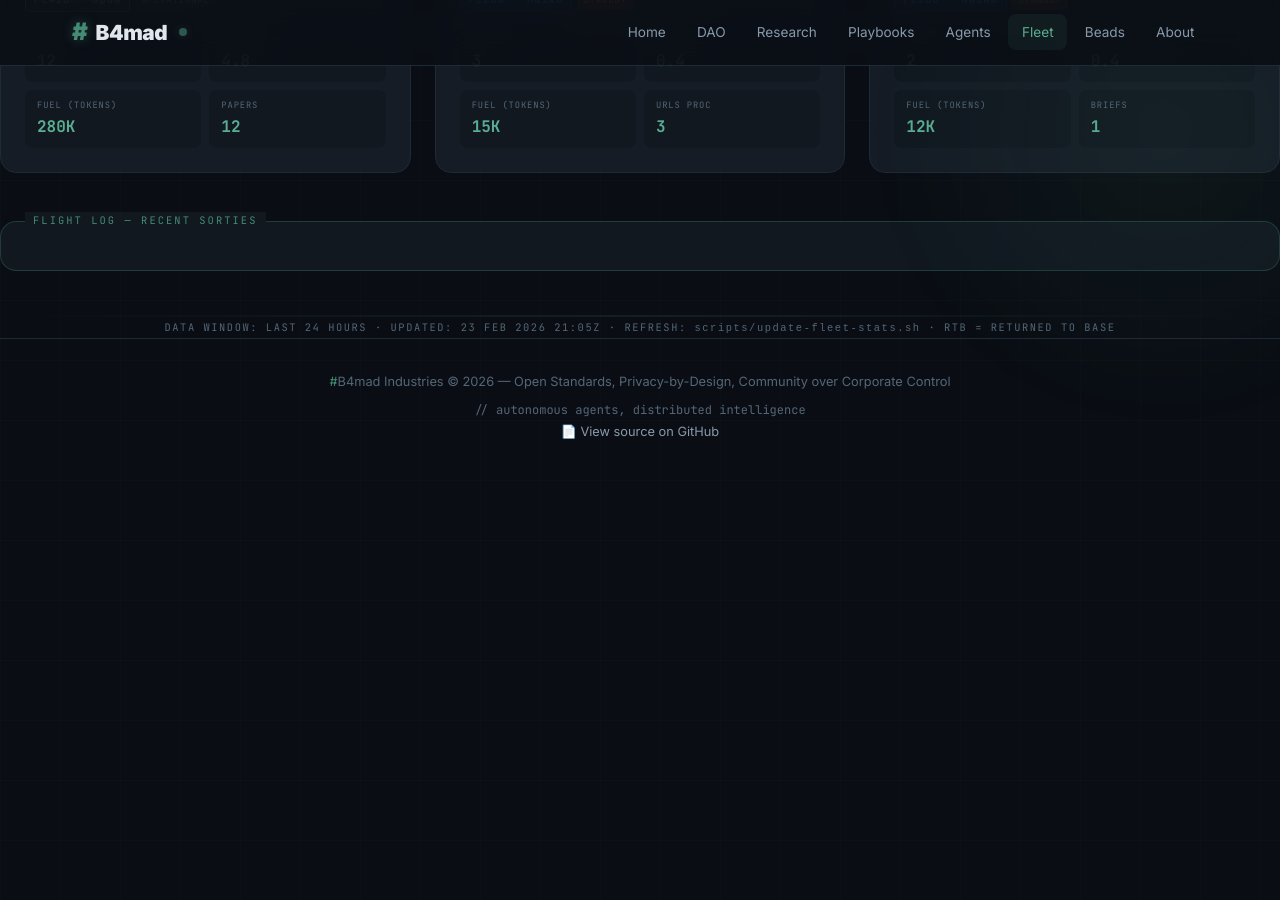
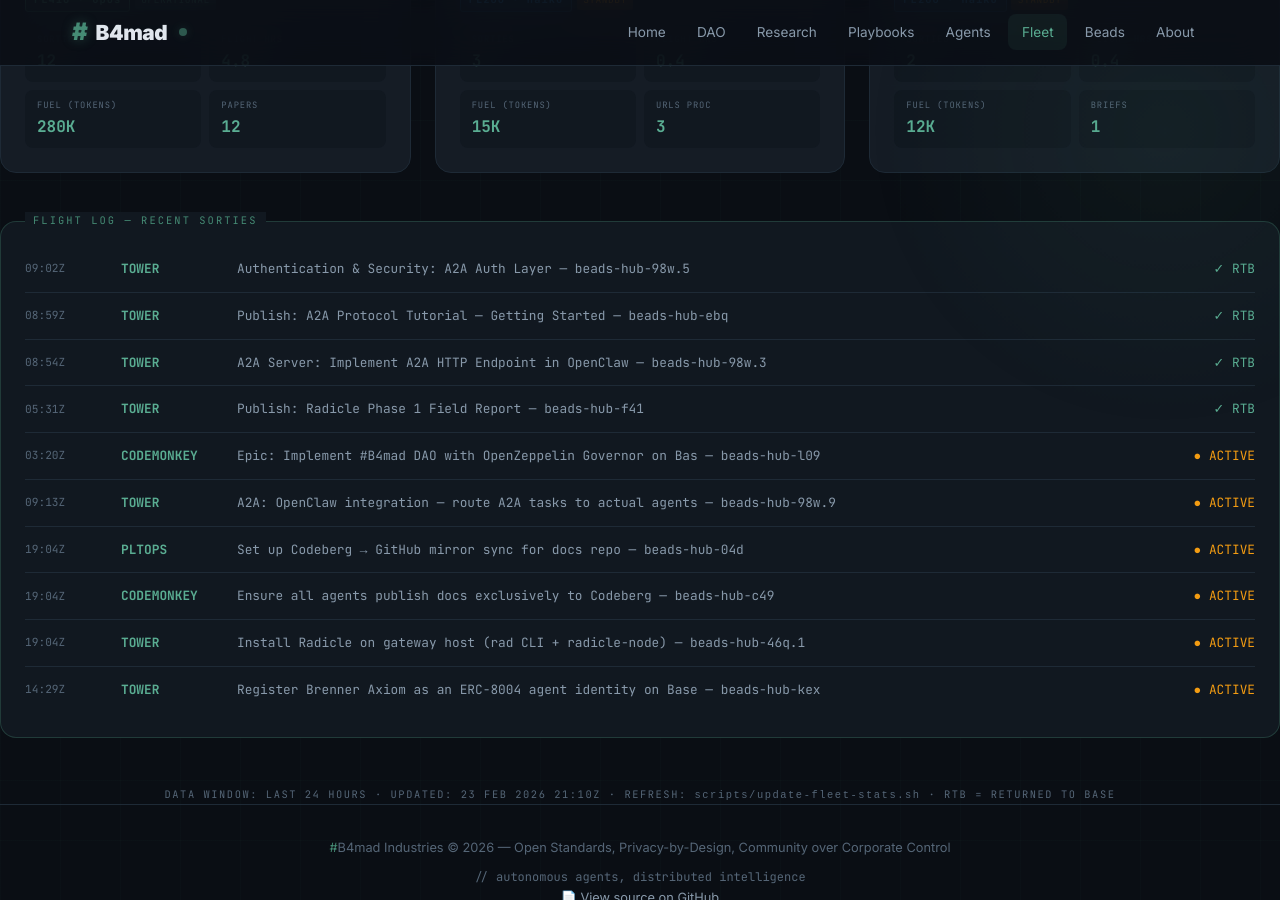
Before and after one commit to brenner-axiom/docs, a Jekyll site: the page built from fleet/index.html, in a window 1280 px wide and 900 px high, scrolled down 806 px. Built offline with Jekyll 4.4.1, drawn with Linux system fonts in a browser that asks for light colours; before the commit the page ends 1281 px from its top, so only the background shows below that; some of the changed text lies outside the part shown.

Commit message:
fleet: auto-update dashboard stats 2026-02-23T21:10Z

```diff
--- a/fleet/index.html
+++ b/fleet/index.html
@@ -284,27 +284,27 @@ description: "#B4mad Agent Fleet metrics dashboard with aviation theme"
 <!-- Cumulative Stats -->
 <div class="stats-bar">
   <div class="stat-item">
-    <div class="stat-value">0</div>
+    <div class="stat-value">50</div>
     <div class="stat-unit">nm</div>
     <div class="stat-label">Distance Flown</div>
   </div>
   <div class="stat-item">
-    <div class="stat-value">0K</div>
+    <div class="stat-value">2835K</div>
     <div class="stat-unit">kg</div>
     <div class="stat-label">Fuel Burned</div>
   </div>
   <div class="stat-item">
-    <div class="stat-value">0</div>
+    <div class="stat-value">31</div>
     <div class="stat-unit">pax</div>
     <div class="stat-label">Passengers</div>
   </div>
   <div class="stat-item">
-    <div class="stat-value">0.0</div>
+    <div class="stat-value">48.6</div>
     <div class="stat-unit">hrs</div>
     <div class="stat-label">Flight Hours</div>
   </div>
   <div class="stat-item">
-    <div class="stat-value">0</div>
+    <div class="stat-value">81</div>
     <div class="stat-unit">msn</div>
     <div class="stat-label">Sorties Flown</div>
   </div>
@@ -508,11 +508,70 @@ description: "#B4mad Agent Fleet metrics dashboard with aviation theme"
 
 <!-- Flight Log -->
 <div class="flight-log">
-
+  <div class="log-entry">
+    <span class="log-time">09:02Z</span>
+    <span class="log-callsign">TOWER</span>
+    <span class="log-mission">Authentication & Security: A2A Auth Layer — beads-hub-98w.5</span>
+    <span class="log-status"><span class="complete">✓ RTB</span></span>
+  </div>
+  <div class="log-entry">
+    <span class="log-time">08:59Z</span>
+    <span class="log-callsign">TOWER</span>
+    <span class="log-mission">Publish: A2A Protocol Tutorial — Getting Started — beads-hub-ebq</span>
+    <span class="log-status"><span class="complete">✓ RTB</span></span>
+  </div>
+  <div class="log-entry">
+    <span class="log-time">08:54Z</span>
+    <span class="log-callsign">TOWER</span>
+    <span class="log-mission">A2A Server: Implement A2A HTTP Endpoint in OpenClaw — beads-hub-98w.3</span>
+    <span class="log-status"><span class="complete">✓ RTB</span></span>
+  </div>
+  <div class="log-entry">
+    <span class="log-time">05:31Z</span>
+    <span class="log-callsign">TOWER</span>
+    <span class="log-mission">Publish: Radicle Phase 1 Field Report — beads-hub-f41</span>
+    <span class="log-status"><span class="complete">✓ RTB</span></span>
+  </div>
+  <div class="log-entry">
+    <span class="log-time">03:20Z</span>
+    <span class="log-callsign">CODEMONKEY</span>
+    <span class="log-mission">Epic: Implement #B4mad DAO with OpenZeppelin Governor on Bas — beads-hub-l09</span>
+    <span class="log-status"><span class="active">● ACTIVE</span></span>
+  </div>
+  <div class="log-entry">
+    <span class="log-time">09:13Z</span>
+    <span class="log-callsign">TOWER</span>
+    <span class="log-mission">A2A: OpenClaw integration — route A2A tasks to actual agents — beads-hub-98w.9</span>
+    <span class="log-status"><span class="active">● ACTIVE</span></span>
+  </div>
+  <div class="log-entry">
+    <span class="log-time">19:04Z</span>
+    <span class="log-callsign">PLTOPS</span>
+    <span class="log-mission">Set up Codeberg → GitHub mirror sync for docs repo — beads-hub-04d</span>
+    <span class="log-status"><span class="active">● ACTIVE</span></span>
+  </div>
+  <div class="log-entry">
+    <span class="log-time">19:04Z</span>
+    <span class="log-callsign">CODEMONKEY</span>
+    <span class="log-mission">Ensure all agents publish docs exclusively to Codeberg — beads-hub-c49</span>
+    <span class="log-status"><span class="active">● ACTIVE</span></span>
+  </div>
+  <div class="log-entry">
+    <span class="log-time">19:04Z</span>
+    <span class="log-callsign">TOWER</span>
+    <span class="log-mission">Install Radicle on gateway host (rad CLI + radicle-node) — beads-hub-46q.1</span>
+    <span class="log-status"><span class="active">● ACTIVE</span></span>
+  </div>
+  <div class="log-entry">
+    <span class="log-time">14:29Z</span>
+    <span class="log-callsign">TOWER</span>
+    <span class="log-mission">Register Brenner Axiom as an ERC-8004 agent identity on Base — beads-hub-kex</span>
+    <span class="log-status"><span class="active">● ACTIVE</span></span>
+  </div>
 </div>
 
 <div style="text-align: center; margin-top: 2rem;">
   <p style="font-family: 'JetBrains Mono', monospace; font-size: 0.65rem; color: var(--text-muted); letter-spacing: 0.15em;">
-    DATA WINDOW: LAST 24 HOURS · UPDATED: 23 FEB 2026 21:05Z ·                                                                                                                                                                                                                                                                                                                                                                                                                                                                                                                                                                                                                                                                                                                                                                                                                                                                                                                                                                                                                                                                   REFRESH: <code>scripts/update-fleet-stats.sh</code> · RTB = RETURNED TO BASE
+    DATA WINDOW: LAST 24 HOURS · UPDATED: 23 FEB 2026 21:10Z ·                                                                                                                                                                                                                                                                                                                                                                                                                                                                                                                                                                                                                                                                                                                                                                                                                                                                                                                                                                                                                                                                    REFRESH: <code>scripts/update-fleet-stats.sh</code> · RTB = RETURNED TO BASE
   </p>
 </div>
```
